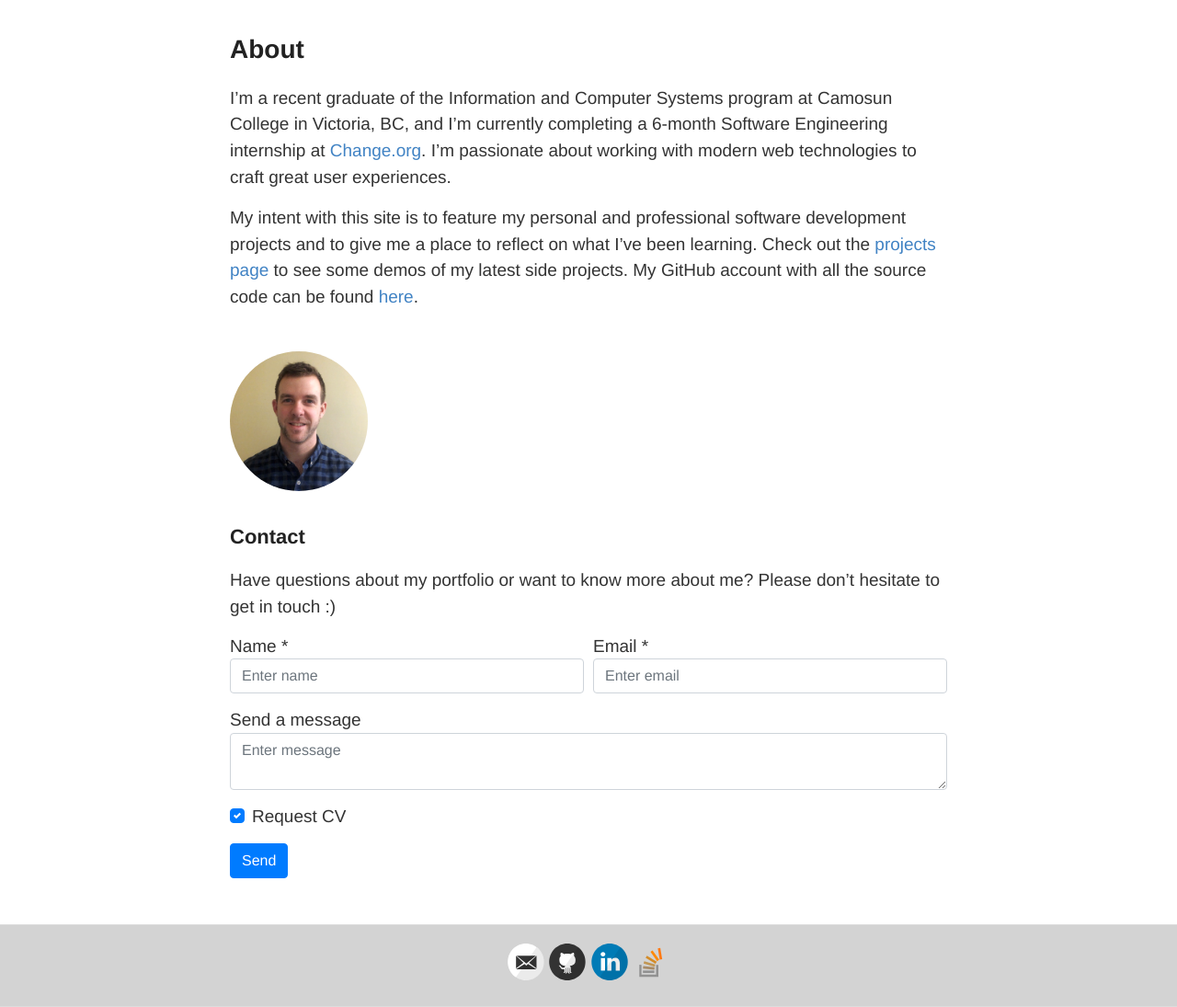
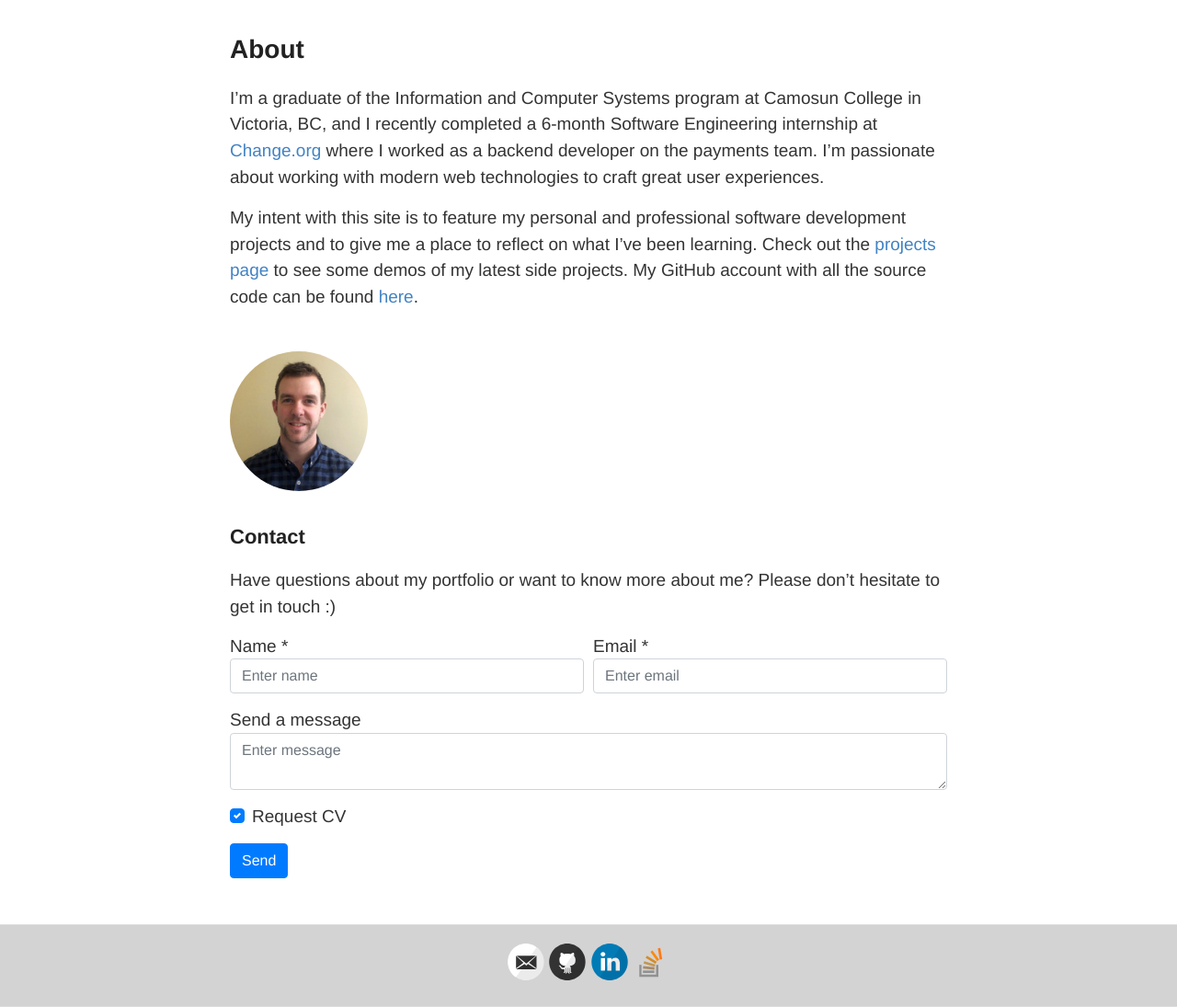
Before and after one commit to a-bishop/old_blog, a Jekyll site: the page built from about.md, in a window 1280 px wide. Shown: the part 161-1256 px from the top of the page at 92% size. Built offline with Jekyll 4.4.1, drawn with Linux system fonts in a browser that asks for light colours; nearby versions of some CDN libraries.

Commit message:
Update about page

```diff
--- a/about.md
+++ b/about.md
@@ -4,8 +4,7 @@ title: About
 permalink: /about/
 ---
 
-
-I'm a recent graduate of the Information and Computer Systems program at Camosun College in Victoria, BC, and I'm currently completing a 6-month Software Engineering internship at [Change.org](https://change.org). I'm passionate about working with modern web technologies to craft great user experiences.
+I'm a graduate of the Information and Computer Systems program at Camosun College in Victoria, BC, and I recently completed a 6-month Software Engineering internship at [Change.org](https://change.org) where I worked as a backend developer on the payments team. I'm passionate about working with modern web technologies to craft great user experiences.
 
 My intent with this site is to feature my personal and professional software development projects and to give me a place to reflect on what I've been learning. Check out the [projects page]( {{ "./projects" | relative_url }} ) to see some demos of my latest side projects. My GitHub account with all the source code can be found [here](https://github.com/a-bishop).
 
```
